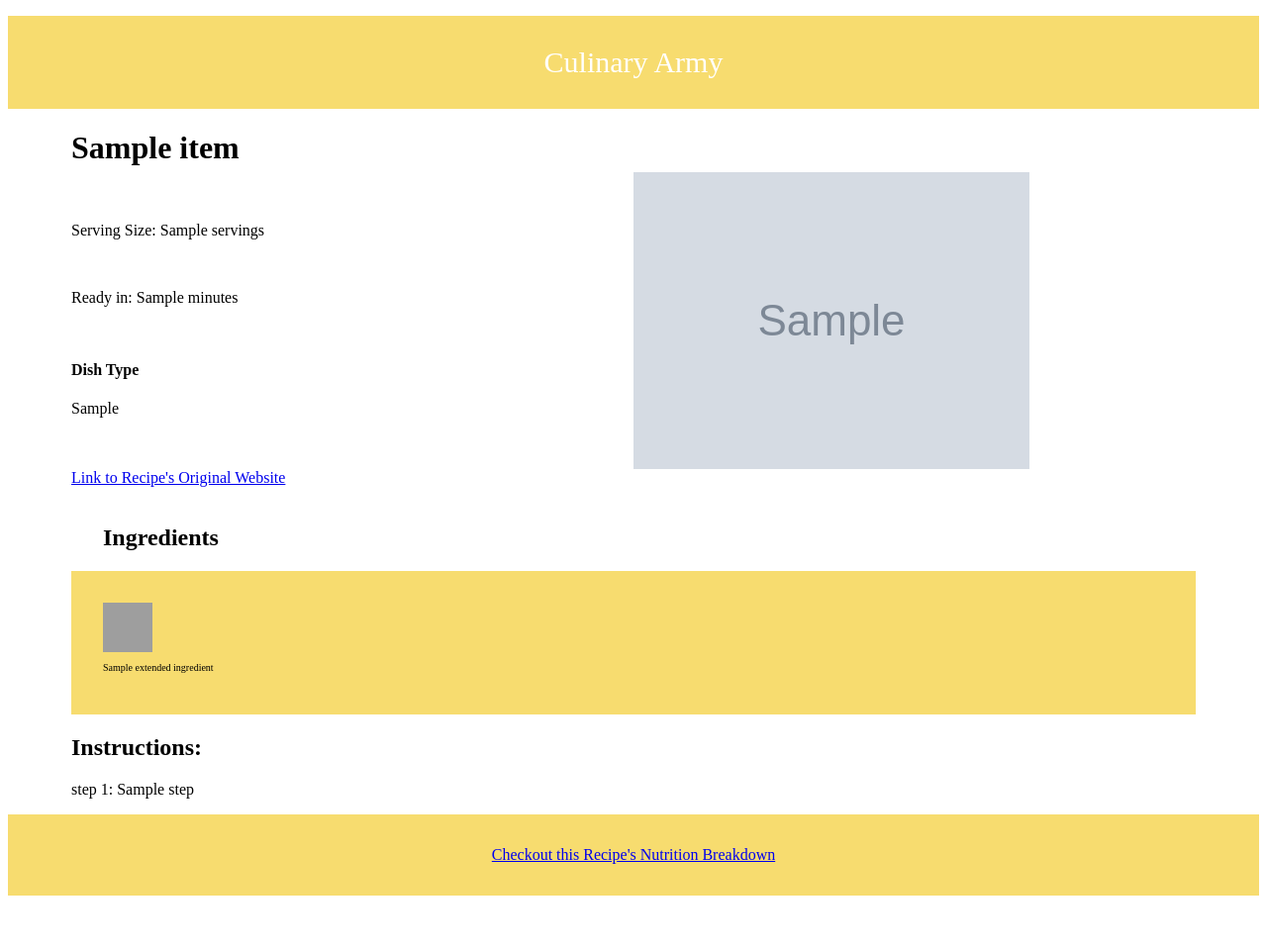
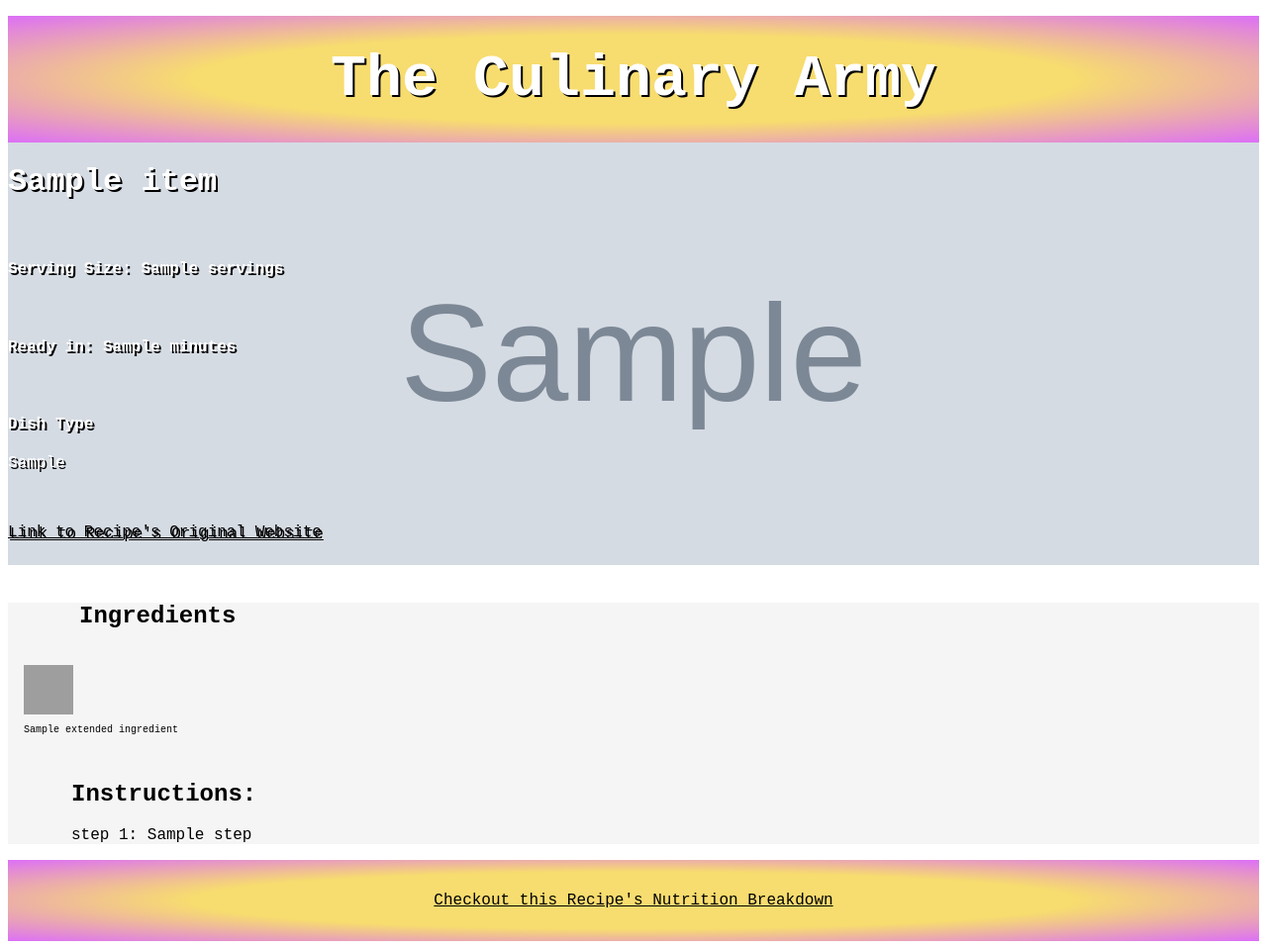
Before and after one commit to rpowers621/meal_app, a Flask app: page / in a window 1280 px wide. Shown: the whole page at 99% size. Before the commit the page ends 905 px from the top, so only its background shows below. Run offline with Flask 2, Linux system fonts and the light colour scheme; grey boxes marked "Sample" are stand-in pictures; a database or web service that is not in the repository returns one stand-in record (values such as "Sample title"); data that the repository does not hold is empty; grey boxes are pictures that could not be loaded.

Commit message:
stylistic changes

```diff
--- a/spoonacular.py
+++ b/spoonacular.py
@@ -186,8 +186,4 @@ def search_recipe_by_calories(str):
             print(KeyError)
             break
 
-    print(recipe_ids_by_calories)
-
-
-# search_recipe_by_ingred("chicken,tomato")
-search_recipe_by_calories(600)
+    return recipe_ids_by_calories
--- a/static/style.css
+++ b/static/style.css
@@ -5,19 +5,23 @@ html {
 body{
 
  margin-top: 1em;
+ font-family:'Courier New', Courier, monospace;
+
 
 }
 header{
     padding: 30px;
     text-align: center;
-    background-color: F7DC6F ;
+    background:radial-gradient(#F7DC6F  50%, #DC6FF7 );
     color: white;
-    font-size: 30px;
+    font-size: 60px;
+    text-shadow: 2px 2px black;
+    font-weight: bolder;
+
 
 }
 .row{
-    margin-left: 4em;
-    margin-right: 4em;
+
     display: flex;
 
 }
@@ -25,8 +29,7 @@ header{
     flex: 50%
 }
 .ingred{
-   padding: 2em;
-   background-color: F7DC6F;
+   padding: 1em;
 }
 #nutrition{
     width: 50px;
@@ -39,9 +42,16 @@ header{
 footer{
     text-align: center;
     padding: 2em;
-    background-color: F7DC6F;
+    background:radial-gradient(#F7DC6F  50%, #DC6FF7 );
     color: white;
+
 }
 #recipe_pic{
     margin-top: 4em;
 }
+.half{
+    background-color:whitesmoke;
+}
+a{
+    color: black;
+}
--- a/templates/nutritionbreakdown.html
+++ b/templates/nutritionbreakdown.html
@@ -5,7 +5,7 @@
 </head>
 
 <body>
-    <img src="nutritional_breakdown.png" alt="">
+    <img src="static/nutritional_breakdown.png" alt="">
 </body>
 
 </html>
--- a/templates/recipepage.html
+++ b/templates/recipepage.html
@@ -6,17 +6,18 @@
 
 <body>
     <header>
-        Culinary Army
+        The Culinary Army
     </header>
 
 
-    <div class="row">
+    <div class="row" style="background: url('{{recipe_img}}') no-repeat center center fixed;background-size: cover; height: 55%;overflow: hidden; width: 100%;
+        color:white; text-shadow: 2px 2px black;">
         <div class="col">
             <h1>{{recipe_title}}</h1>
             <br>
-            <p> Serving Size: {{servings}}</p>
+            <h4> Serving Size: {{servings}}</h4>
             <br>
-            <p> Ready in: {{ready_in_mins}} minutes</p>
+            <h4> Ready in: {{ready_in_mins}} minutes</h4>
             <br>
             <h4>Dish Type</h4>
             {%for i in range(length)%}
@@ -28,12 +29,11 @@
             <br>
 
         </div>
-        <div class="col">
-            <img src="{{recipe_img}}" alt="" id="recipe_pic">
-        </div>
+
     </div>
     <br>
-    <h2 style="margin-left: 4em;">Ingredients</h2>
+    <div class="half">
+        <h2 style="margin-left: 3em;">Ingredients</h2>
         <div class="row">
 
             {%for key, value in ingredients.items()%}
@@ -53,9 +53,9 @@
             <p>{{key}}: {{value}}</p>
             {%endfor%}
         </div>
-
+    </div>
     <footer>
-        <a href="./nutritionbreakdown.html">Checkout this Recipe's Nutrition Breakdown</a>
+        <a href="nutritionbreakdown.html">Checkout this Recipe's Nutrition Breakdown</a>
     </footer>
 </body>
 
```
Also changed, not shown: static/nutritional_breakdown.png. Lines whose indentation alone changed are shown as unchanged.
